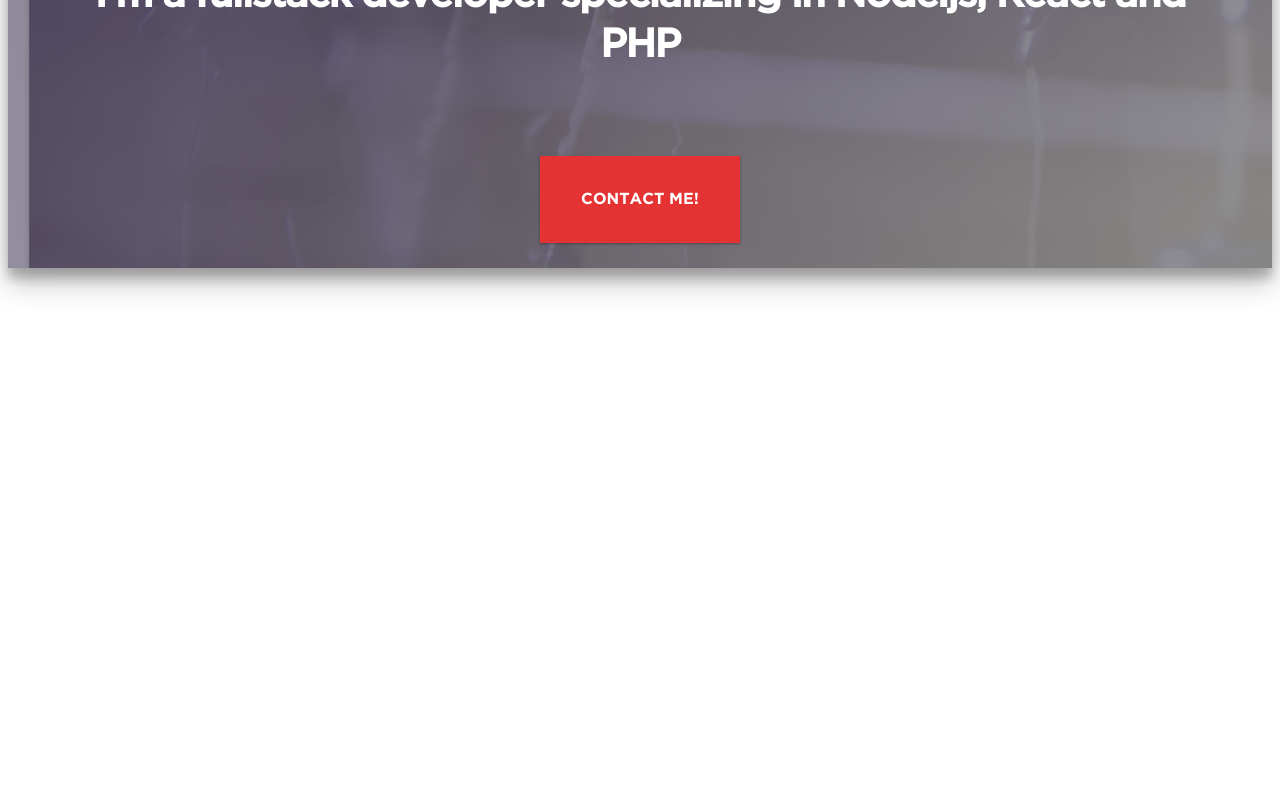
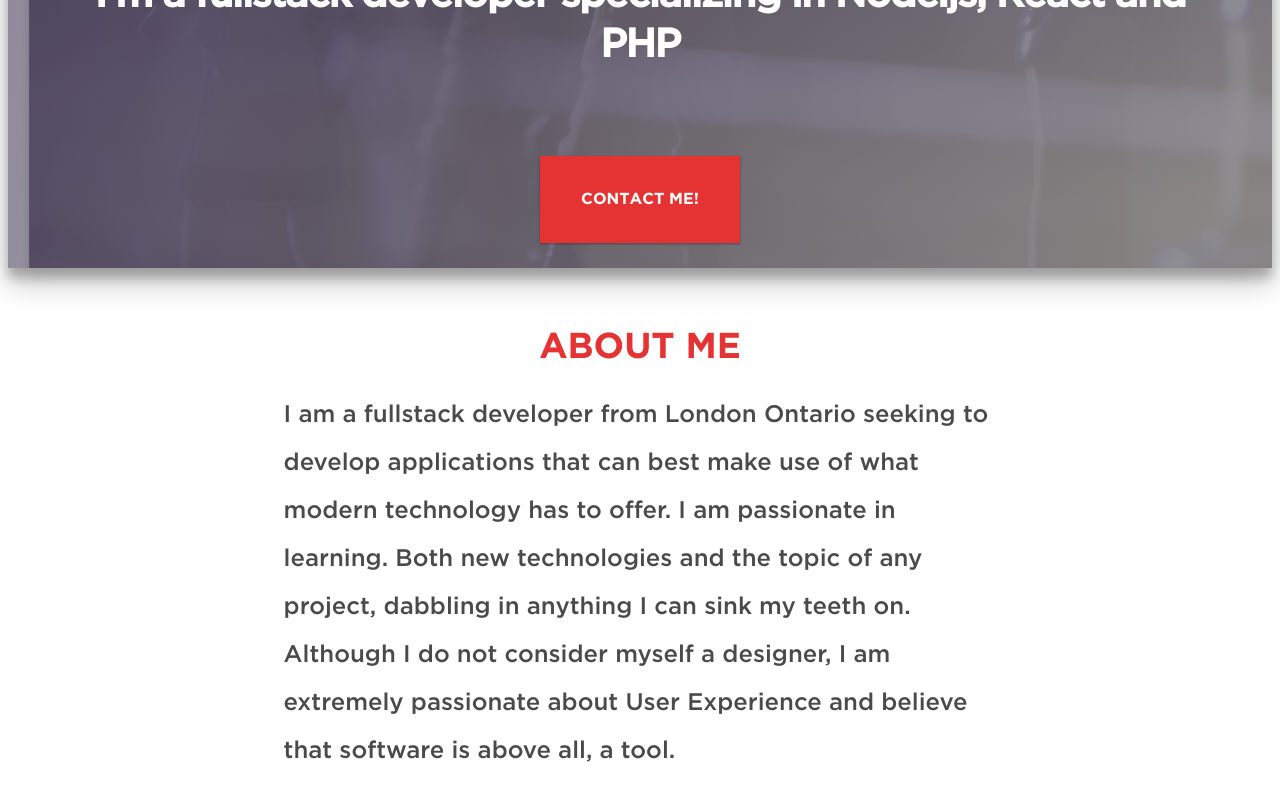
Before and after one commit to NickLediet/Portfolio, a React (Create React App) app: page / in a window 1280 px wide. Shown: the part 430-1230 px from the top of the page. Before the commit the page ends 800 px from the top, so only its background shows below. Built offline with nearby package versions, Linux system fonts and the light colour scheme; the HTML template or start-up script is replaced by a standard one.

Commit message:
added about me aswell as some utility styling

```diff
--- a/src/component/About.js
+++ b/src/component/About.js
@@ -0,0 +1,19 @@
+import React from "react"
+import styled from "styled-components"
+
+// Local Dependcies
+import {  BodyType, Header2 } from "../styles/Typeography"
+import { SectionContainer}  from "../styles/SiteTools"
+import Brand from "../styles/Brand"
+
+const About = () =>
+  (
+      <SectionContainer>
+        <Header2>ABOUT ME</Header2>
+        <BodyType>
+          I am a fullstack developer from London Ontario seeking to develop applications that can best make use of what modern technology has to offer. I am passionate in learning. Both new technologies and the topic of any project, dabbling in anything I can sink my teeth on. Although I do not consider myself a designer, I am extremely passionate about User Experience and believe that software is above all, a tool.
+        </BodyType>
+      </SectionContainer>
+  )
+
+export default About
--- a/src/component/App.js
+++ b/src/component/App.js
@@ -1,6 +1,7 @@
 // ./src/App.js
 import React from 'react';
 import Header from "./Header"
+import About from "./About"
 // import Grid from "material-ui/Grid"
 // import { MuiThemeProvider } from 'material-ui/styles';
 // import Theme from "../styles/Theme";
@@ -13,6 +14,7 @@
   (
     <div className="app">
       <Header />
+      <About />
     </div>
   );
 
--- a/src/styles/Brand.js
+++ b/src/styles/Brand.js
@@ -5,7 +5,7 @@
     grey : "#4A4A4A",
     red : "#E53333",
     darkType : "#ffffff",
-    redGradient : "linear-gradient: 73%, #CC4242, #CF4141, #FF3131"
+    redGradient : "linear-gradient(73%, #CC4242, #CF4141, #FF3131)"
   },
   fonts: {
     GothamMed : "Gotham Medium",
@@ -19,5 +19,8 @@
   textUtils :  {
     letterSpacing: "-0.03em",
     shadow : "3px 6px rgba(0, 0, 0, .10)"
+  },
+  spacing: {
+    margin : "38px"
   }
 }
--- /dev/null
+++ b/src/styles/SiteTools.js
@@ -0,0 +1,23 @@
+import styled from "styled-components"
+import Brand from "../styles/Brand"
+
+export const SectionContainer = styled.section`
+  box-sizing: border-box;
+  padding: ${Brand.spacing.margin};
+  width: 100%;
+  h2 {
+    margin: 0 auto;
+    color: ${props => props.headColor ? props.headColor : Brand.colors.red};
+    text-align: center;
+    padding: 20px;
+  }
+  p {
+    color: ${props => props.bodyColor ? props.bodyColor : Brand.colors.grey};
+  }
+  @media (min-width: ${Brand.sizes.desktop}) {
+    p {
+      width: 60%;
+      margin: 0 auto;
+    }
+  }
+`
--- a/src/styles/Typeography.js
+++ b/src/styles/Typeography.js
@@ -8,12 +8,13 @@
  */
 
 export const BodyType = styled.p`
-  font-family : ${Brand.fonts.GothamMed}
-  font-size : 1.5em;
-  line-height : 1.25em;
+  font-family : ${Brand.fonts.GothamMed};
+  font-size : 0.875em;
+  line-height : 2em;
   color : ${props => props.dark ?  Brand.colors.darkType : Brand.colors.grey };
   @media (min-width : ${Brand.sizes.tablet}) {
-    line-height : 1.375em;
+    font-size: 1.5em;
+    line-height : 2em;
   }
 `
 
```
